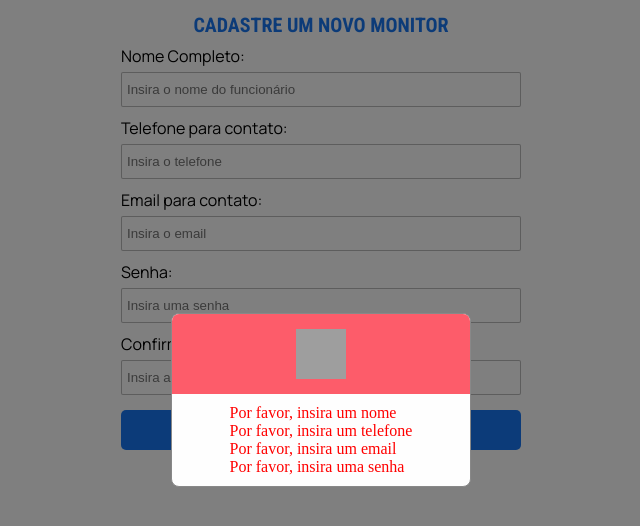
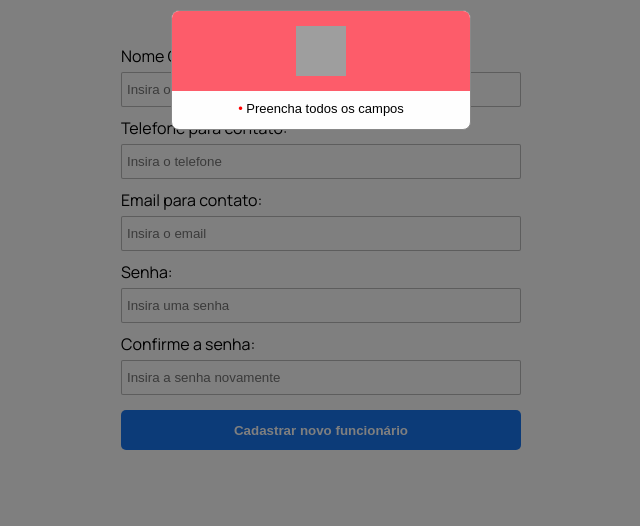
Before and after one commit to SoyTech-Solutions/dashboard-soysense, a website: page cadastro-monitor.html in a window 1280 px wide. Both pictures are taken after a click on the button "Cadastrar novo funcionário". Shown: the whole page, without its empty margins (319-959 px from the left). Drawn offline with Linux system fonts and the light colour scheme; grey boxes are pictures that could not be loaded.

Commit message:
fixing modal error verification

```diff
--- a/cadastro-monitor.html
+++ b/cadastro-monitor.html
@@ -75,7 +75,6 @@
         const emailContato = input_email_contato.value
         const senha = input_senha.value
         const confirmacaoSenha = input_confirmacao_senha.value
-        let verificacaoNomeCliente = `` // Usada nas verificações do nome
         let verificacaoTelefone = telContato.replaceAll(" ", "").replaceAll("+", "").replaceAll("-", "").replaceAll("(", "").replaceAll(")", "") // troca todos os parenteses, sinais de "+", "-" e espaços por espaços em branco, para que fique apenas números na hora da verificação.
         let verificacaoSenha = Number(senha) // Usada na maioria das verificações da senha
         let senhaAutorizada = false // serve para verificar se a senha contém algum caractere numérico
@@ -83,41 +82,25 @@
         let contemErro = false // serve para verificar se houve algum erro em qualquer um dos campos
 
 
-        if (nomeCliente == "") {
-            listaErro += `<p style="color: red">Por favor, insira um nome</p>`
-            contemErro = true
+        if(nomeCliente != "" && telContato != "" && emailContato != "" && senha != "" && confirmacaoSenha != ""){
+            if(!isNaN(Number(nomeCliente))){
+                listaErro += `<p><span><span style="color: red;">&bull;&nbsp;</span>Digite um nome válido, sem caractere numérico!</p>`
+                contemErro = true;
+            }
 
-        } else for (let contagemNome = 0; contagemNome <= 9; contagemNome++) {
-            verificacaoNomeCliente = nomeCliente.indexOf(contagemNome)
+            if (isNaN(verificacaoTelefone) || verificacaoTelefone.length != 11) {
+                listaErro += `<p><span ><span style="color: red;">&bull;&nbsp;</span></span>Telefone não correspondente. Tente outro!</p>`
+                contemErro = true;
+            }
 
-            if (verificacaoNomeCliente >= 0) {
-                listaErro += `<p style="color: red">Nome inválido</p>`
-                contemErro = true
-            }
-        }
-        if (telContato == "") {
-            listaErro += `<p style="color: red">Por favor, insira um telefone</p>`
-            contemErro = true
-
-        } else if (isNaN(verificacaoTelefone) || verificacaoTelefone.length > 14 || verificacaoTelefone.length < 11) {
-            listaErro += `<p style="color: red">Telefone inválido</p>`
-            contemErro = true
-        }
-        if (emailContato == "") {
-            listaErro += `<p style="color: red">Por favor, insira um email</p>`
-            contemErro = true
-
-        } else if (emailContato.indexOf('@') <= 0 || emailContato.indexOf('.') <= 0) {
-            listaErro += `<p style="color: red">Email inválido</p>`
+            if (emailContato.indexOf('@') <= 0 || emailContato.indexOf('.') <= 0) {
+                listaErro += `<p ><span style="color: red;">&bull;&nbsp;</span>O endereço de Email é invalido!</p>`
                 contemErro = true
 
             }
-        if (verificacaoSenha == "") {
-            listaErro += `<p style="color: red">Por favor, insira uma senha</p>`
-            contemErro = true
 
-        } else if (verificacaoSenha.length < 8 || verificacaoSenha.length > 255 || senha.indexOf('%') <= 0) {
-            listaErro += `<p style="color: red">A senha deve conter ao menos 8 dígitos, sendo composto de números e ao menos um %</p>`
+            if (verificacaoSenha.length < 8 || verificacaoSenha.length > 16 || senha.indexOf('@') <= 0) {
+                listaErro += `<p><span style="color: red;">&bull;&nbsp;</span>A senha deve ser composta de 8-16 digitos com pelo menos um caractere númerico e um simbolo '@'</p>`
                 contemErro = true
 
             } else for (let contagemSenha = 0; contagemSenha <= 9; contagemSenha++) {
@@ -127,14 +110,70 @@
                     senhaAutorizada = true
 
                 } else if (senhaAutorizada = false) {
-                listaErro += `<p style="color: red">A senha deve conter ao menos um caractere numérico</p>`
+                    listaErro += `<p><span style="color: red;">&bull;&nbsp;</span>A senha deve conter ao menos um caractere numérico</p>`
                     contemErro = true
                 }
             }
             if (confirmacaoSenha != senha) {
-            listaErro += `<p style="color: red">As senhas não coincidem</p>`
+                listaErro += `<p><span style="color: red;">&bull;&nbsp;</span>As senhas não coincidem</p>`
                 contemErro = true
             }
+        }else{
+            contemErro = true;
+            listaErro += `<p ><span style="color: red;">&bull;&nbsp;</span>Preencha todos os campos</p>`
+        }
+        // if (nomeCliente == "") {
+        //     listaErro += `<p style="color: red">Por favor, insira um nome</p>`
+        //     contemErro = true
+
+        // } else for (let contagemNome = 0; contagemNome <= 9; contagemNome++) {
+        //     verificacaoNomeCliente = nomeCliente.indexOf(contagemNome)
+
+        //     if (verificacaoNomeCliente >= 0) {
+        //         listaErro += `<p style="color: red">Nome inválido</p>`
+        //         contemErro = true
+        //     }
+        // }
+        // if (telContato == "") {
+        //     listaErro += `<p style="color: red">Por favor, insira um telefone</p>`
+        //     contemErro = true
+
+        // } else if (isNaN(verificacaoTelefone) || verificacaoTelefone.length > 14 || verificacaoTelefone.length < 11) {
+        //     listaErro += `<p style="color: red">Telefone inválido</p>`
+        //     contemErro = true
+        // }
+        // if (emailContato == "") {
+        //     listaErro += `<p style="color: red">Por favor, insira um email</p>`
+        //     contemErro = true
+
+        // } else if (emailContato.indexOf('@') <= 0 || emailContato.indexOf('.') <= 0) {
+        //     listaErro += `<p style="color: red">Email inválido</p>`
+        //     contemErro = true
+
+        // }
+        // if (verificacaoSenha == "") {
+        //     listaErro += `<p style="color: red">Por favor, insira uma senha</p>`
+        //     contemErro = true
+
+        // } else if (verificacaoSenha.length < 8 || verificacaoSenha.length > 255 || senha.indexOf('%') <= 0) {
+        //     listaErro += `<p style="color: red">A senha deve conter ao menos 8 dígitos, sendo composto de números e ao menos um %</p>`
+        //     contemErro = true
+
+        // } else for (let contagemSenha = 0; contagemSenha <= 9; contagemSenha++) {
+        //     verificacaoSenha = senha.indexOf(contagemSenha)
+
+        //     if (verificacaoSenha >= 0) {
+        //         senhaAutorizada = true
+
+        //     } else if (senhaAutorizada = false) {
+        //         listaErro += `<p style="color: red">A senha deve conter ao menos um caractere numérico</p>`
+        //         contemErro = true
+        //     }
+        // }
+        // if (confirmacaoSenha != senha) {
+        //     listaErro += `<p style="color: red">As senhas não coincidem</p>`
+        //     contemErro = true
+        // }
         // coloca os erros no modal se houver erro
         if (contemErro == true) {
             modal_erros.innerHTML = listaErro;
--- a/css/cadastro-monitor.css
+++ b/css/cadastro-monitor.css
@@ -91,7 +91,7 @@ body{
     width: 100%;
     height: 100%;
     background-color: rgba(0,0,0,0.5);
-    justify-content: center;
+    flex-direction: column;
     align-items: center;
 }
 .modal.active {
@@ -99,6 +99,7 @@ body{
 }
 .modal-content {
     background-color: #fefefe;
+    margin-top: 10px;
     height: auto;
     width: 300px;
     border: 1px solid #888;
@@ -120,7 +121,11 @@ body{
 .modal-erros{
     padding: 10px;
 }
-
+.modal-erros p{
+    margin-bottom: 3px;
+    font-size: 13px;
+    font-family: 'Poppins', Arial, Helvetica, sans-serif;
+}
 .close {
     color: #aaa;
     float: right;
```
Lines whose indentation alone changed are shown as unchanged.
